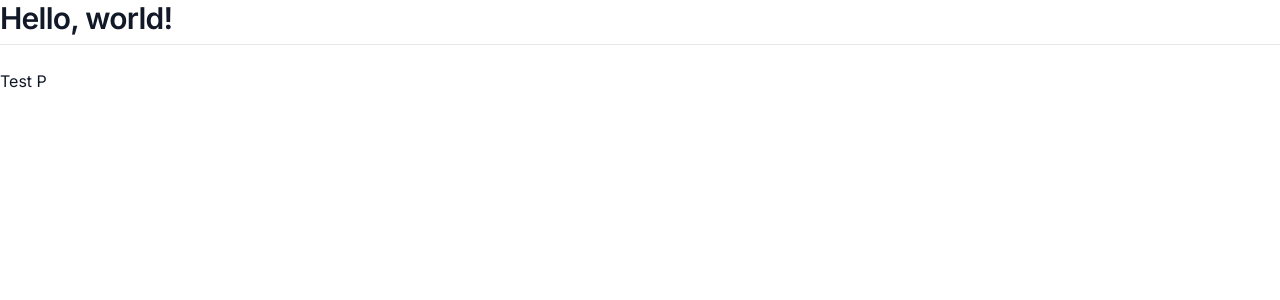
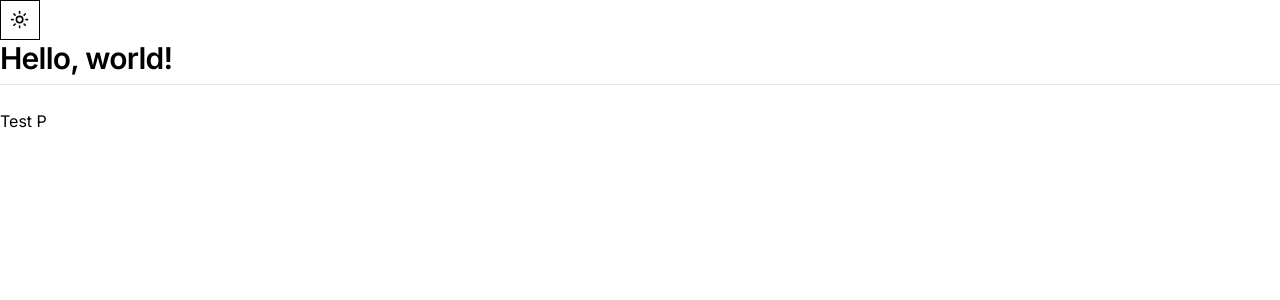
Before and after one commit to JustScriptin/algorithm-helper, a Next.js app: page / in a window 1280 px wide. Shown: the top 300 px of the page. Built offline with nearby package versions, Linux system fonts and the light colour scheme.

Commit message:
Add Dark Mode Functionality

```diff
--- a/app/layout.tsx
+++ b/app/layout.tsx
@@ -1,5 +1,6 @@
 import type { Metadata } from "next";
 import { Inter as interFontProvider } from "next/font/google";
+import { ThemeProvider } from "@/components/theme/ThemeProvider"
 import "@/styles/globals.css";
 
 const inter = interFontProvider({ subsets: [ "latin" ] });
@@ -16,7 +17,16 @@ export default function RootLayout({
 }>){
   return (
     <html lang="en">
-      <body className={inter.className}>{children}</body>
+      <body className={inter.className}>
+      <ThemeProvider
+            attribute="class"
+            defaultTheme="system"
+            enableSystem
+            disableTransitionOnChange
+          >
+        {children}
+        </ThemeProvider>
+        </body>
     </html>
   );
 }
--- a/app/page.tsx
+++ b/app/page.tsx
@@ -1,9 +1,11 @@
+import { ModeToggle } from "@/components/theme/ThemeToggle";
 import Heading from "@/components/ui/Heading";
 import Paragraph from "@/components/ui/Paragraph";
 
 export default function Home(){
   return (
     <main>
+      <ModeToggle />
       <Heading as="h2">Hello, world!</Heading>
       <Paragraph>Test P</Paragraph>
     </main>
--- /dev/null
+++ b/components/theme/ThemeProvider.tsx
@@ -0,0 +1,9 @@
+"use client"
+
+import * as React from "react"
+import { ThemeProvider as NextThemesProvider } from "next-themes"
+import { type ThemeProviderProps } from "next-themes/dist/types"
+
+export function ThemeProvider({ children, ...props }: ThemeProviderProps) {
+  return <NextThemesProvider {...props}>{children}</NextThemesProvider>
+}
--- /dev/null
+++ b/components/theme/ThemeToggle.tsx
@@ -0,0 +1,22 @@
+"use client"
+
+import { Moon, Sun } from "lucide-react";
+import { useTheme } from "next-themes";
+
+import { Button } from "@/components/ui/Button";
+
+export function ModeToggle() {
+  const { theme, setTheme } = useTheme();
+
+  const toggleTheme = () => {
+    setTheme(theme === "light" ? "dark" : "light");
+  };
+
+  return (
+    <Button variant="outline" size="icon" onClick={toggleTheme}>
+      <Sun className="h-[1.2rem] w-[1.2rem] rotate-0 scale-100 transition-all dark:-rotate-90 dark:scale-0" />
+      <Moon className="absolute h-[1.2rem] w-[1.2rem] rotate-90 scale-0 transition-all dark:rotate-0 dark:scale-100" />
+      <span className="sr-only">Toggle theme</span>
+    </Button>
+  );
+}
--- /dev/null
+++ b/components/ui/Button.tsx
@@ -0,0 +1,56 @@
+import * as React from "react"
+import { Slot } from "@radix-ui/react-slot"
+import { cva, type VariantProps } from "class-variance-authority"
+
+import { cn } from "@/lib/utils"
+
+const buttonVariants = cva(
+  "inline-flex items-center justify-center whitespace-nowrap rounded-md text-sm font-medium ring-offset-background transition-colors focus-visible:outline-none focus-visible:ring-2 focus-visible:ring-ring focus-visible:ring-offset-2 disabled:pointer-events-none disabled:opacity-50",
+  {
+    variants: {
+      variant: {
+        default: "bg-primary text-primary-foreground hover:bg-primary/90",
+        destructive:
+          "bg-destructive text-destructive-foreground hover:bg-destructive/90",
+        outline:
+          "border border-input bg-background hover:bg-accent hover:text-accent-foreground",
+        secondary:
+          "bg-secondary text-secondary-foreground hover:bg-secondary/80",
+        ghost: "hover:bg-accent hover:text-accent-foreground",
+        link: "text-primary underline-offset-4 hover:underline",
+      },
+      size: {
+        default: "h-10 px-4 py-2",
+        sm: "h-9 rounded-md px-3",
+        lg: "h-11 rounded-md px-8",
+        icon: "h-10 w-10",
+      },
+    },
+    defaultVariants: {
+      variant: "default",
+      size: "default",
+    },
+  }
+)
+
+export type ButtonProps =
+  React.ButtonHTMLAttributes<HTMLButtonElement>
+  & VariantProps<typeof buttonVariants> & {
+    asChild?: boolean;
+  }
+
+const Button = React.forwardRef<HTMLButtonElement, ButtonProps>(
+  ({ className, variant, size, asChild = false, ...props }, ref) => {
+    const Comp = asChild ? Slot : "button"
+    return (
+      <Comp
+        className={cn(buttonVariants({ variant, size, className }))}
+        ref={ref}
+        {...props}
+      />
+    )
+  }
+)
+Button.displayName = "Button"
+
+export { Button, buttonVariants }
--- a/components/ui/Heading.tsx
+++ b/components/ui/Heading.tsx
@@ -6,7 +6,7 @@ type HeadingProps = React.HTMLAttributes<HTMLHeadingElement> & {
   as?: 'h1' | 'h2' | 'h3' | 'h4';
 };
 
-const headingClasses = cva('scroll-m-20 tracking-tight text-gray-900', {
+const headingClasses = cva('scroll-m-20 tracking-tight text-foreground', {
   variants: {
     size: {
       h1: 'text-4xl font-extrabold lg:text-5xl',
--- a/components/ui/Paragraph.tsx
+++ b/components/ui/Paragraph.tsx
@@ -6,7 +6,7 @@ type ParagraphProps = React.HTMLAttributes<HTMLParagraphElement> & {
   size?: 'sm' | 'base' | 'lg';
 };
 
-const paragraphClasses = cva('leading-7 text-gray-900 [&:not(:first-child)]:mt-6', {
+const paragraphClasses = cva('leading-7 text-foreground [&:not(:first-child)]:mt-6', {
   variants: {
     size: {
       sm: 'text-sm',
--- a/package.json
+++ b/package.json
@@ -16,11 +16,13 @@
     "clean": "rm -rf .next node_modules package-lock.json && npm cache clean --force && npm install"
   },
   "dependencies": {
+    "@radix-ui/react-dropdown-menu": "^2.0.6",
     "@radix-ui/react-slot": "^1.0.2",
     "class-variance-authority": "^0.7.0",
     "clsx": "^2.1.1",
     "lucide-react": "^0.378.0",
     "next": "14.2.3",
+    "next-themes": "^0.3.0",
     "react": "^18",
     "react-dom": "^18",
     "tailwind-merge": "^2.3.0",
```
Also changed, not shown: 1 other file (tests, documents, lock files or other folders).
